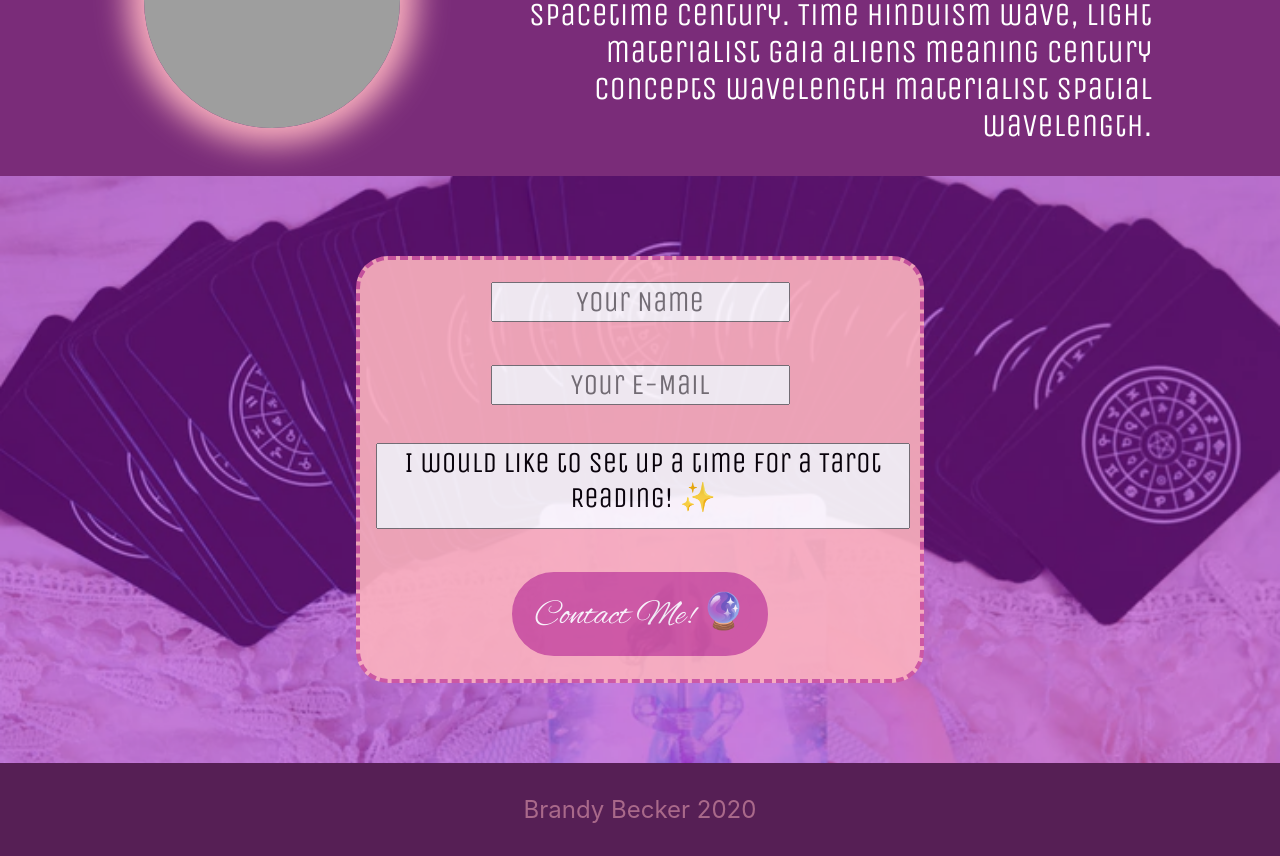
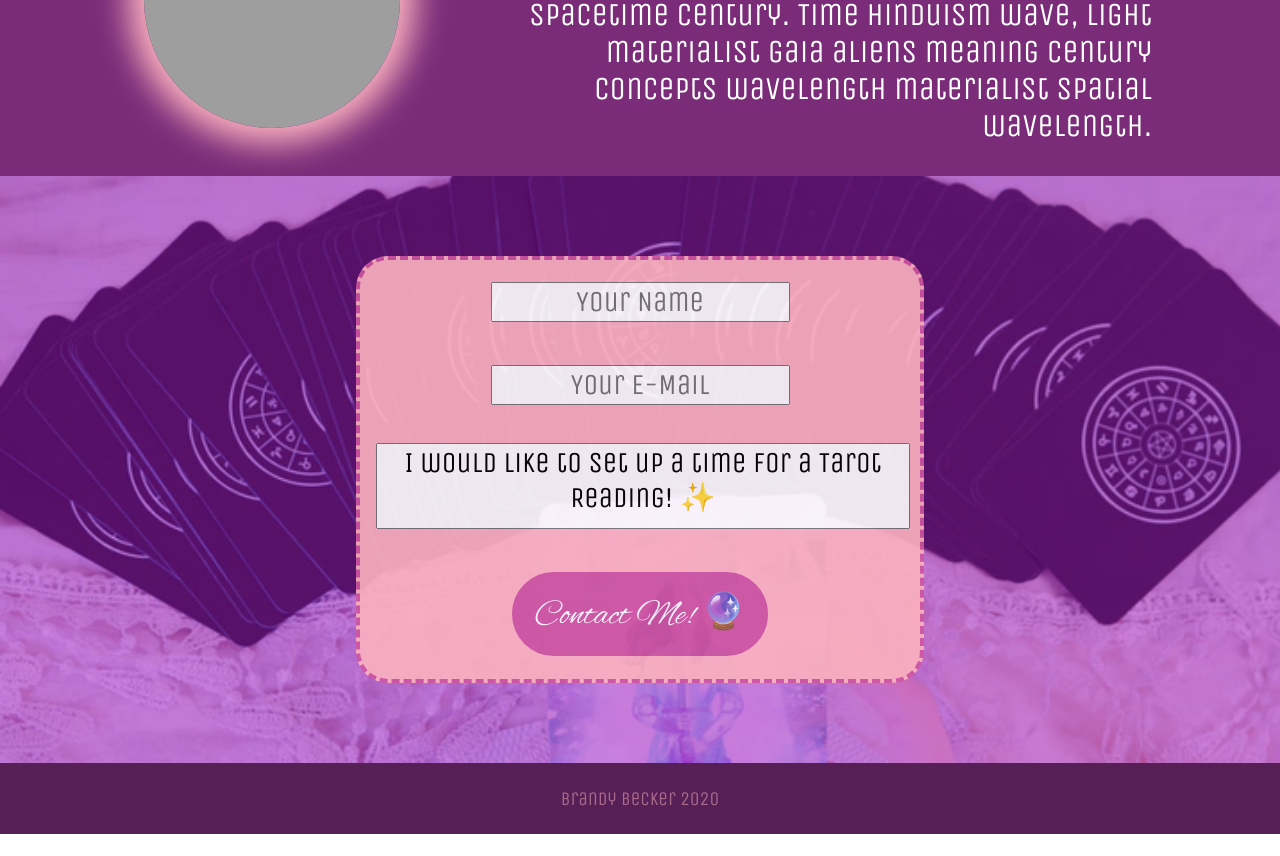
Before and after one commit to katfsw/BexTarot, a React (Create React App) app in the folder beccas-website/: page / in a window 1280 px wide. Shown: the part 1047-1903 px from the top of the page. After the commit the page ends 1881 px from the top, so only its background shows below. Built offline with nearby package versions, Linux system fonts and the light colour scheme; grey boxes are pictures that could not be loaded.

Commit message:
Small updates

```diff
--- a/beccas-website/src/App.css
+++ b/beccas-website/src/App.css
@@ -117,7 +117,6 @@ textarea {
   font-family: 'Unica One',  cursive;
 }
 div .contact-button{
-
   font-family: 'Alex Brush', cursive;
 }
 input {
@@ -150,11 +149,12 @@ form{
 .bottom-navbar{
   background-color: #561f55;
   text-align: center;
-  padding: 2em;
+  padding: 1.5em;
 }
 .copyright-bbfsw{
   color: #fcb2bf;
   text-decoration: none;
-  font-size: 1.5rem;
+  font-size: 1.2rem;
   opacity: 0.5;
+  font-family: 'Unica One',  cursive;
 }
```
